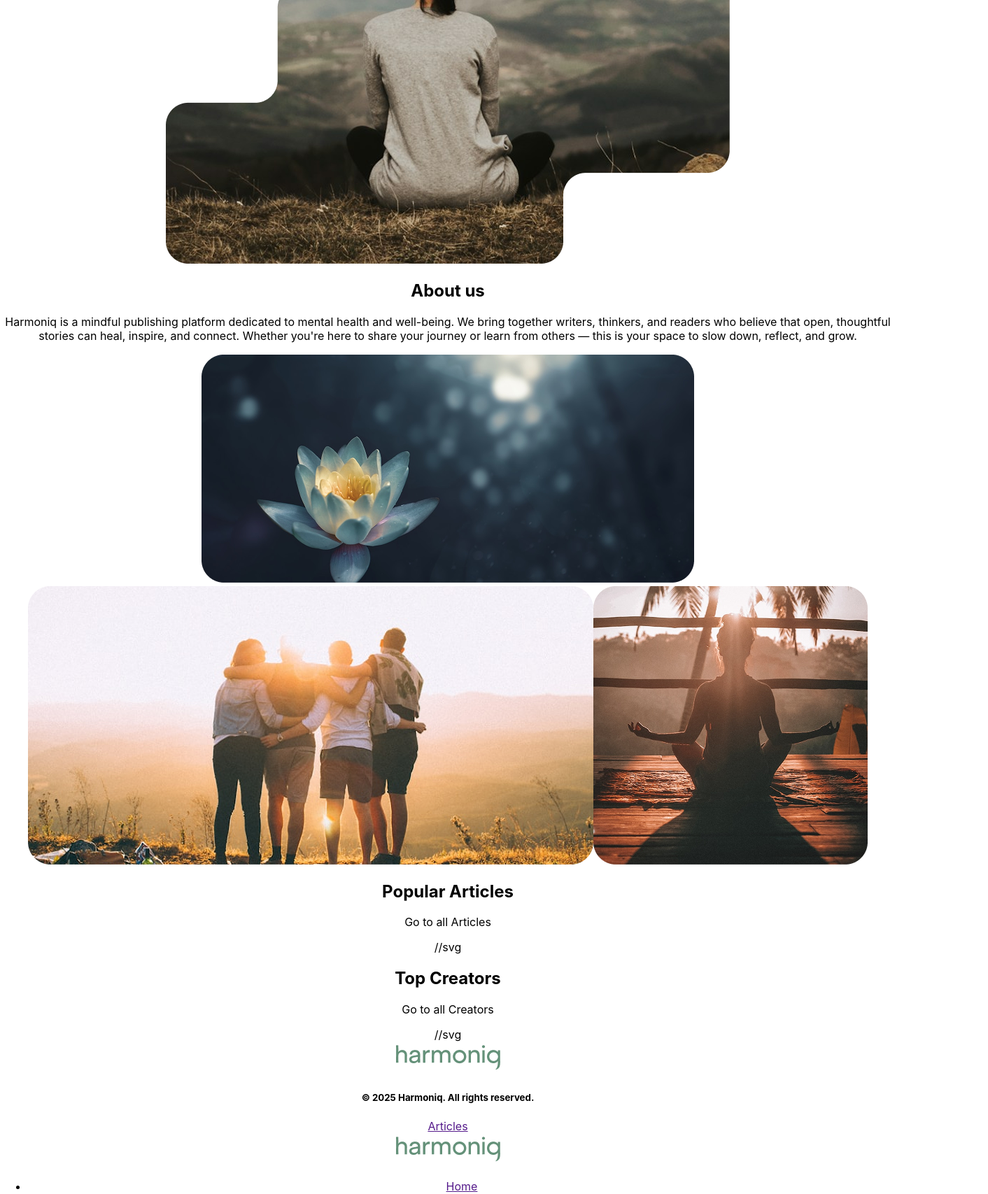
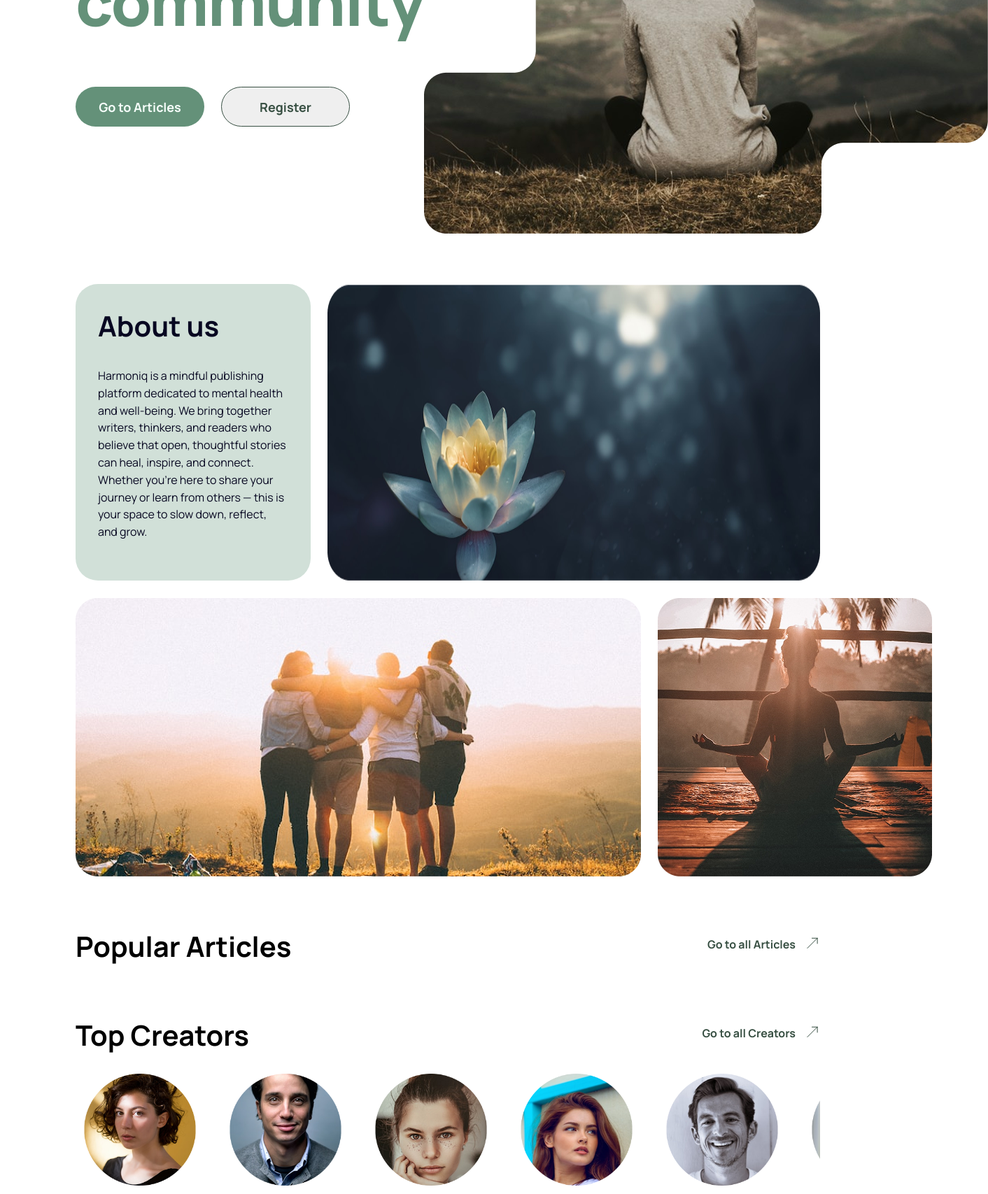
Before and after one commit to Tate-T/harmoniq-react, a React (Create React App) app: page / in a window 1280 px wide. Shown: the part 460-2167 px from the top of the page at 70% size, 1412 px wide, since content can reach past the window. Built offline with nearby package versions, Linux system fonts and the light colour scheme.

Commit message:
finish css

```diff
--- a/src/App.js
+++ b/src/App.js
@@ -8,6 +8,7 @@ import { CreateArticlePage } from './pages/CreateArticlePage/CreateArticlePage';
 import { Home } from './pages/Home/Home';
 import { UserProfile } from './pages/UserProfile/UserProfile';
 import './App.css';
+
 
 function App() {
   return (
--- a/src/pages/Home/Home.jsx
+++ b/src/pages/Home/Home.jsx
@@ -1,55 +1,63 @@
 import { Header } from '../../components/Header/Header'
 import { Footer } from '../../components/Footer/footer'
-// import {HomeCss} from './Home.module.css'
+import styles from './Home.module.css'
 import fam from '../../images/fam.png'
 import flower from '../../images/flower.png'
 import person from '../../images/person.png'
 import sec1img from '../../images/sec1img.png'
+import {AuthorsList} from '../Authors/components/AuthorsList'
 
 
 export const Home = () => {
     return <>
         <Header />
         <main>
-            <section className='info'>
-                <div className='info_wrapper'>
-                    <h1 className='info__title'>Find your harmony in community</h1>
-                    <div className='info__btns'>
-                        <button className='info__btns--btn1'>Go to Articles</button>
-                        <button className='info__btns--btn2'>Register</button>
+            <section className={styles.info}>
+                <div className={styles.info_wrapper}>
+                    <h1 className={styles.info__title}>Find your harmony in community</h1>
+                    <div className={styles.info__btns}>
+                        <button className={styles['info__btns--btn1']}>Go to Articles</button>
+                        <button className={styles['info__btns--btn2']}>Register</button>
                     </div>
                 </div>
-                <img className='info__img' src={sec1img} alt="Section image" />
+                <img className={styles.info__img} src={sec1img} alt="Section image" />
             </section>
-            <section>
-                <div>
-                    <div>
-                        <h2>About us</h2>
-                        <p>Harmoniq is a mindful publishing platform dedicated to mental health and well-being. We bring together writers, thinkers, and readers who believe that open, thoughtful stories can heal, inspire, and connect. Whether you're here to share your journey or learn from others — this is your space to  slow down, reflect, and grow.</p>
+            <section className={styles.about}>
+                <div className={styles.about__firstWrapper}>
+                    <div className={styles.about__info}>
+                        <h2 className={styles['about__info--title']}>About us</h2>
+                        <p className={styles['about__info--descr']}>Harmoniq is a mindful publishing platform dedicated to mental health and well-being. We bring together writers, thinkers, and readers who believe that open, thoughtful stories can heal, inspire, and connect. Whether you're here to share your journey or learn from others — this is your space to  slow down, reflect, and grow.</p>
                     </div>
-                    <img src={flower} alt="Flower" />
+                    <img className={styles.about__flower} src={flower} alt="Flower" />
                 </div>
-                <div>
-                    <img src={fam} alt="Family" />
-                    <img src={person} alt="Person" />
+                <div className={styles.about__secondWrapper}>
+                    <img className={styles.about__family} src={fam} alt="Family" />
+                    <img className={styles.about__person} src={person} alt="Person" />
                 </div>
             </section>
-            <section>
-                <div>
-                    <h2>Popular Articles</h2>
-                    <div>
-                        <p>Go to all Articles</p>
-                        //svg
+            <section className={styles.popular}>
+                <div className={styles.popular__wrapper}>
+                    <h2 className={styles.popular__title}>Popular Articles</h2>
+                    <div className={styles.popular__link}>
+                        <p className={styles['popular__link--text']}><a className={styles.popular__a} href='#' target='_blank' rel="noreferrer">Go to all Articles</a></p>
+                        <a className={styles.popular__svg} href='#' target='_blank' rel="noreferrer"> <svg width="23" height="25" viewBox="0 0 23 25" fill="none" xmlns="http://www.w3.org/2000/svg">
+                            <path d="M4.875 19.5293L19.1195 5.2793M19.1195 5.2793H11.448M19.1195 5.2793L19.1196 12.9509" stroke="#374F42" stroke-linecap="round" stroke-linejoin="round" />
+                        </svg></a>
                     </div>
                 </div>
             </section>
-            <section>
-                <div>
-                    <h2>Top Creators</h2>
-                    <div>
-                        <p>Go to all Creators</p>
-                        //svg
+            <section className={styles.top}>
+                <div className={styles.top__wrapper}>
+                    <h2 className={styles.top__title}>Top Creators</h2>
+                    <div className={styles.top__link}>
+                        <p className={styles['top__link--text']}><a className={styles.top__a} href='#' target='_blank' rel="noreferrer">Go to all Creators</a></p>
+                        <a className={styles.top__svg} href='#' target='_blank' rel="noreferrer"> <svg width="23" height="25" viewBox="0 0 23 25" fill="none" xmlns="http://www.w3.org/2000/svg">
+                            <path d="M4.875 19.5293L19.1195 5.2793M19.1195 5.2793H11.448M19.1195 5.2793L19.1196 12.9509" stroke="#374F42" stroke-linecap="round" stroke-linejoin="round" />
+                        </svg></a>
                     </div>
+                </div>
+                <div className={styles.top__authorsList}>
+                    <AuthorsList />
                 </div>
             </section>
         </main>
--- a/src/pages/Home/Home.module.css
+++ b/src/pages/Home/Home.module.css
@@ -1,35 +1,8 @@
-/* .info {
-  padding: 48px 108px 0px;
-  width: 1440px;
-  height: 609px;
-
-  &__wrapper {
-    width: 599px;
-    height: 389px;
+.info {
+  display: flex;
+  align-items: flex-start;
+  margin: 48px 105px 72px 108px;
 }
-
-  &__title {
-    font-family: "Manrope", sans-serif;
-    font-weight: 800;
-    font-size: 92px;
-    line-height: 100%;
-    letter-spacing: -0.02em;
-    color: #649179;
-  }
-
-  &__btns {
-    width: 392px;
-    height: 57px;
-
-    &-- {
-      border-radius: 64px;
-      padding: 16px;
-      width: 184px;
-      height: 57px;
-    }
-  }
-} */
-
 
 .info__title {
   font-family: "Manrope", sans-serif;
@@ -38,6 +11,8 @@
   line-height: 100%;
   letter-spacing: -0.02em;
   color: #649179;
+  margin-top: 0;
+  text-align: left;
 }
 
 .info_wrapper {
@@ -49,6 +24,8 @@ height: 389px;
   width: 392px;
   height: 57px;
   margin-top: 56px;
+  display: flex;
+  gap: 24px;
 }
 
 .info__btns--btn1 {
@@ -57,12 +34,169 @@ padding: 16px;
   width: 184px;
   height: 57px;
   background: #649179;
+  border: none;
+
+  font-family: "Manrope", sans-serif;
+  font-weight: 700;
+  font-size: 18px;
+  color: #f7fffb;
 }
 
 .info__btns--btn2 {
-  border: 1px solid var(--green-darker);
+  border: 1px solid #374f42;
   border-radius: 64px;
   padding: 16px;
   width: 184px;
   height: 57px;
+
+  font-family: "Manrope", sans-serif;
+  font-weight: 700;
+  font-size: 18px;
+  color: #374f42;
 }
+
+.about {
+  margin: 0 108px 72px 108px;
+  display: flex;
+  flex-direction: column;
+  gap: 24px;
+}
+.about__info {
+  border-radius: 32px;
+  width: 496px;
+  /* height: 326px; */
+  background: #d1e0d8;
+  padding: 32px 32px 57px 32px;
+  display: flex;
+  flex-direction: column;
+  gap: 32px;
+  text-align: left;
+}
+
+.about__info--title {
+  font-family: "Manrope", sans-serif;
+  font-weight: 700;
+  font-size: 40px;
+  color: #070721;
+  margin: 0;
+}
+
+.about__info--descr {
+  font-family: "Manrope", sans-serif;
+  font-weight: 400;
+  font-size: 16px;
+  line-height: 155%;
+  color: #070721;
+  margin: 0;
+}
+.about__firstWrapper {
+  display: flex;
+  gap: 24px;
+  justify-content: space-between;
+}
+.about__secondWrapper {
+  display: flex;
+  gap: 24px;
+  justify-content: space-between;
+}
+
+
+
+.popular {
+  margin: 0 108px 72px 108px;
+}
+.popular__title {
+  font-family: "Manrope", sans-serif;
+  font-weight: 700;
+  font-size: 40px;
+  color: #000;
+  margin: 0;
+}
+
+.popular__link--text {
+  font-family: "Manrope", sans-serif;
+  font-weight: 700;
+  font-size: 16px;
+  color: #374f42;
+  margin: 0;
+}
+
+.popular__link {
+  border-radius: 8px;
+  padding: 0px 0px 4px;
+  height: 28px;
+  display: flex;
+  gap: 12px;
+  align-items: center;
+}
+
+.popular__wrapper {
+  display: flex;
+  align-items: center;
+  justify-content: space-between;
+}
+.popular__a {
+  text-decoration: none;
+  color: #374f42;
+}
+
+
+
+.top {
+  margin: 0 108px 72px 108px;
+}
+.top__title {
+  font-family: "Manrope", sans-serif;
+  font-weight: 700;
+  font-size: 40px;
+  color: #000;
+  margin: 0;
+}
+.top__link--text {
+  font-family: "Manrope", sans-serif;
+  font-weight: 700;
+  font-size: 16px;
+  color: #374f42;
+  margin: 0;
+}
+
+.top__link {
+  border-radius: 8px;
+  padding: 0px 0px 4px;
+  height: 28px;
+  display: flex;
+  gap: 12px;
+  align-items: center;
+}
+
+.top__wrapper {
+  display: flex;
+  align-items: center;
+  justify-content: space-between;
+  padding-bottom: 16px;
+}
+.top__a {
+  text-decoration: none;
+  color: #374f42;
+}
+
+.top__authorsList ul {
+  display: flex;
+  gap: 24px;
+  list-style: none;
+  padding: 0;
+  margin: 0;
+}
+
+.top__authorsList {
+  overflow: hidden;
+}
+
+.top__authorsList ul>li>img {
+  width: 160px;
+  height: 160px;
+}
+
+.top__authorsList ul>li {
+  padding: 12px;
+}
```
Also changed, not shown: 1 other file (tests, documents, lock files or other folders). Lines whose indentation alone changed are shown as unchanged.
